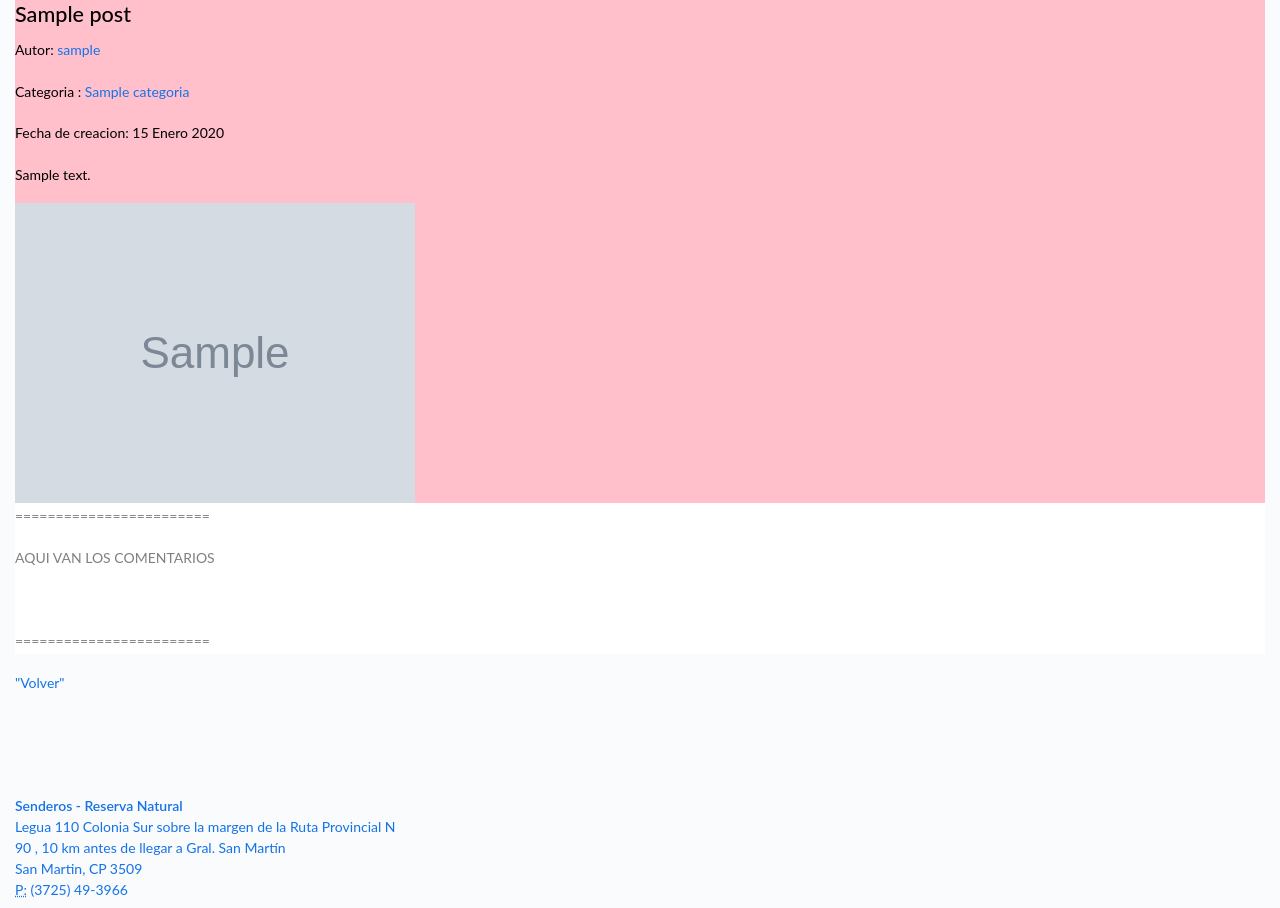
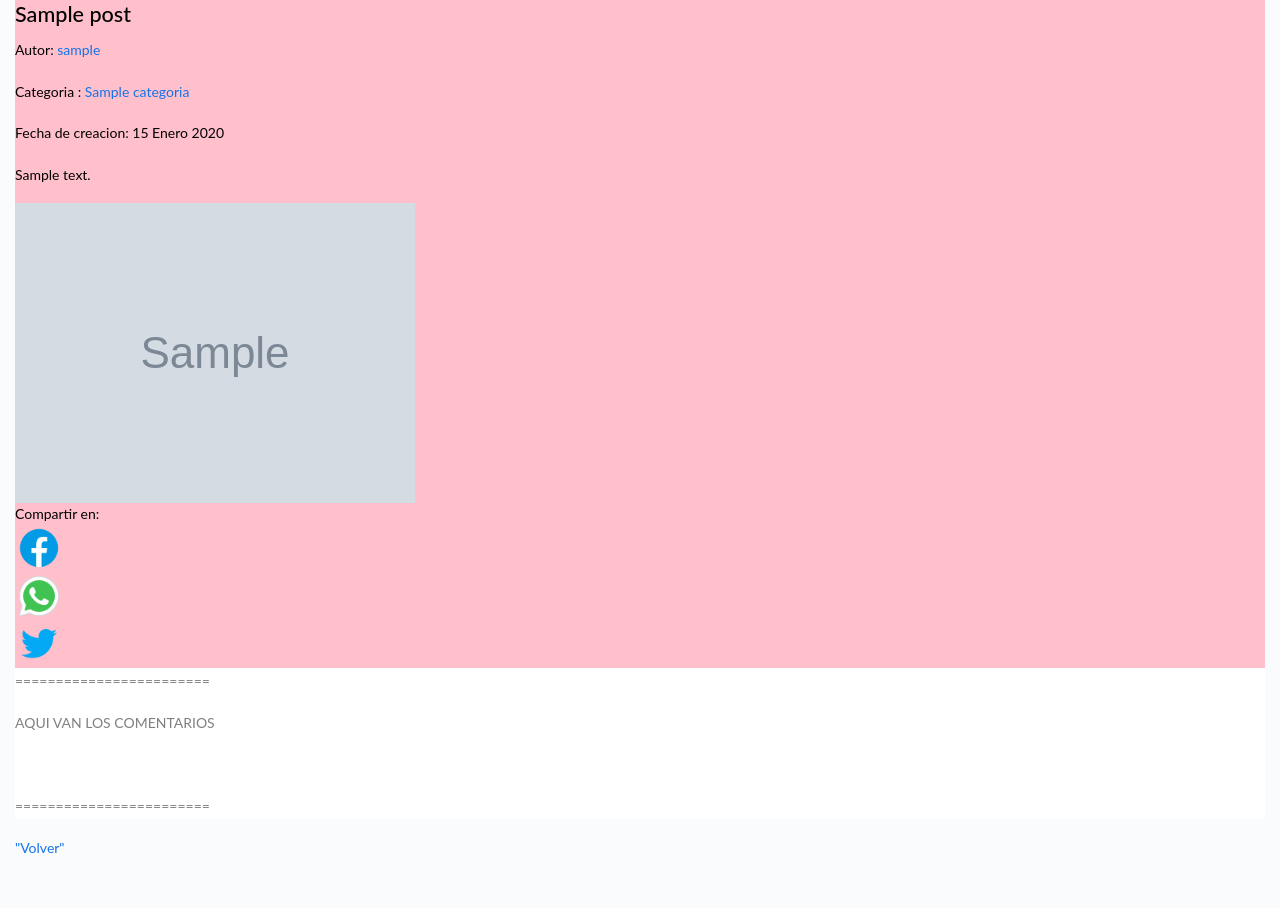
Before and after one commit to info22-c5-grupo6/TP_Blog_Proyecto_Granja_Sustentable, a Django app: page /post/1 in a window 1280 px wide. Shown: the part 58-966 px from the top of the page. Run offline with Django 4.2, Linux system fonts and the light colour scheme; tables that the repository leaves empty hold one stand-in row (values such as "Sample post"); grey boxes marked "Sample" are stand-in pictures; some libraries are stand-ins or nearby versions.

Commit message:
Agregado Compartir post en redes sociales Facebook-Twitter-whatsapp

```diff
--- a/blog/templates/post/post.html
+++ b/blog/templates/post/post.html
@@ -1,7 +1,6 @@
 {% extends "plantilla2.html" %}
 {% load static %}
 {% block title %} Posteo {% endblock %}
-
 {% block content %}
 
 <!– Insertar contenido desde aqui –>
@@ -25,6 +24,21 @@
 
         </div>
     </article>
+    <div>
+        Compartir en:
+        <div class="social-share">
+            <a href="http://www.facebook.com/sharer.php?display=popup&u={{ request.scheme }}://{{ request.META.HTTP_HOST }}/post{% url 'ver_post' posteo.id %}" target="_blank" rel="nofollow noopener"> <img src="{% static 'img/social-media-icons/icons-facebook-128px.png' %}" width="48" height="48"> </a>
+        </div>
+        <div class="social-share">
+            <a href="https://api.whatsapp.com/send?text={{posteo.titulo}}&#32&#32&#32&#124&#32&#32&#32{{ request.scheme }}://{{ request.META.HTTP_HOST }}/post{% url 'ver_post' posteo.id %}" target="_blank" rel="nofollow noopener"><img src="{% static 'img/social-media-icons/icons-whatsapp-128px.png' %}" width="48" height="48"> </a>
+        </div>
+        <div class="social-share">
+            <a href="https://twitter.com/intent/tweet?text={{posteo.titulo}}%20%20%20%20&url={{ request.scheme }}://{{ request.META.HTTP_HOST }}/post{% url 'ver_post' posteo.id %}" target="_blank" rel="nofollow noopener"><img src="{% static 'img/social-media-icons/icons-twitter-128px.png' %}" width="48" height="48"> </a>
+        </div>
+
+    </div>
+
+
 
     <div style="background: white; color: gray;">
         <p>========================</p>
```
Also changed, not shown: blog/static/img/social-media-icons/icons-facebook-128px.png (added), blog/static/img/social-media-icons/icons-twitter-128px.png (added), blog/static/img/social-media-icons/icons-whatsapp-128px.png (added).
